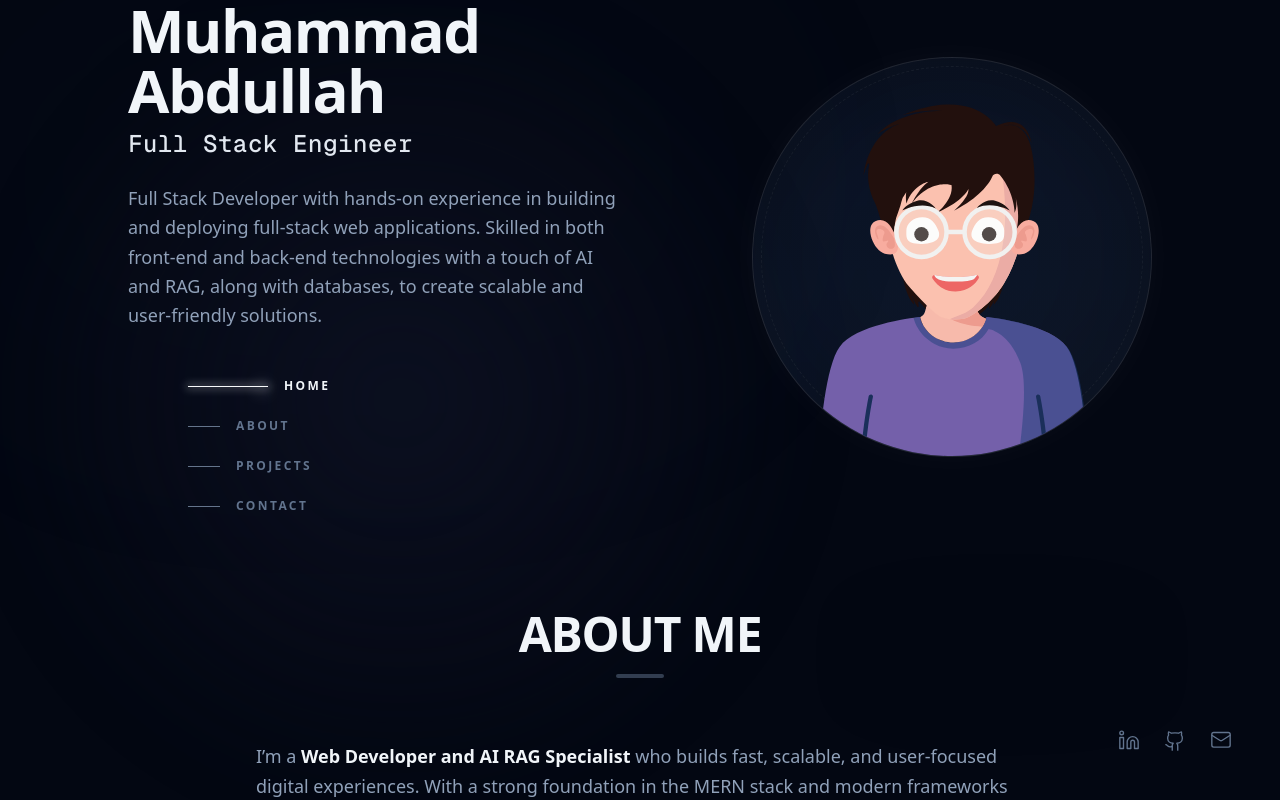
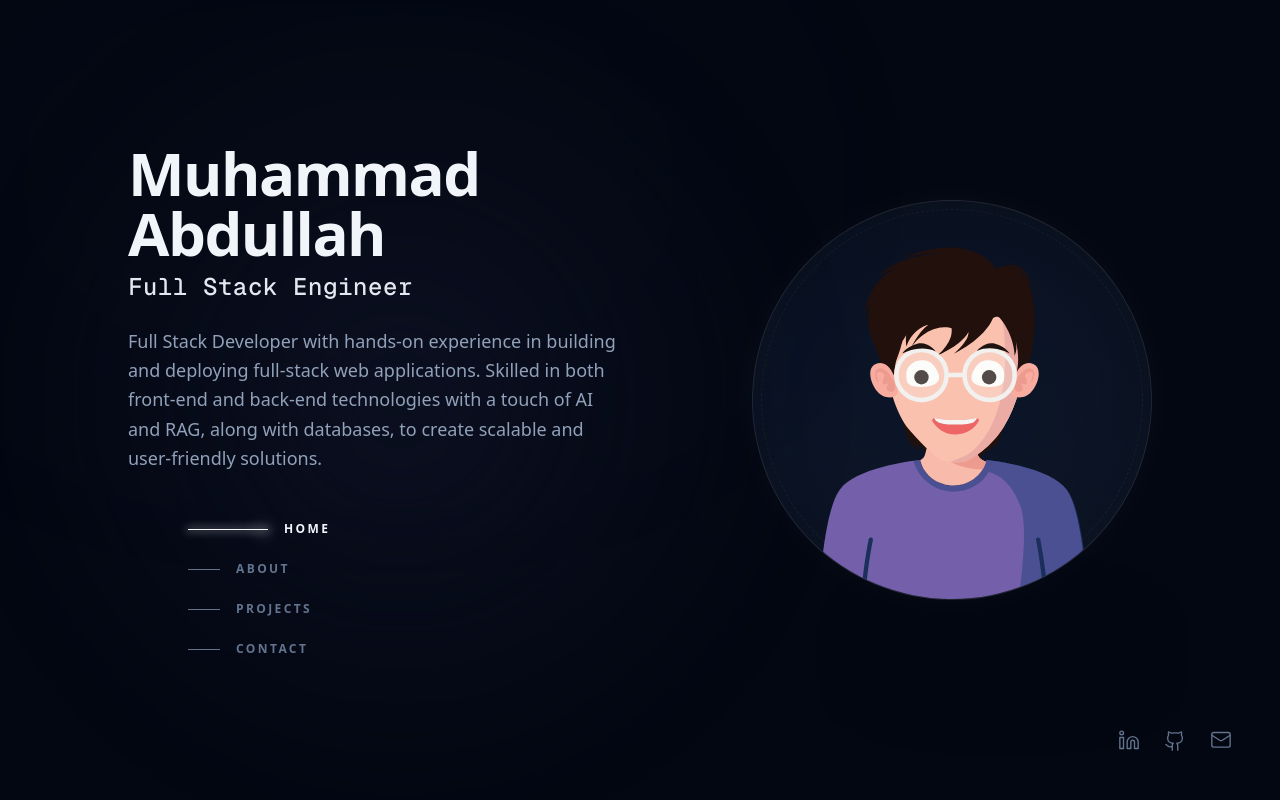
Before and after one commit to Abdullaha2h/Portfolio-, a Next.js app: page / in a window 1280 px wide. Shown: the top 800 px of the page. Built offline with nearby package versions, Linux system fonts and the light colour scheme.

Commit message:
Fixed responsiveness

```diff
--- a/src/app/page.tsx
+++ b/src/app/page.tsx
@@ -20,7 +20,7 @@ export default function Home() {
             </div>
 
             <main className="flex-1 flex flex-col items-center">
-                <section id="home" className=" flex items-center justify-center">
+                <section id="home" className=" md:min-h-screen flex items-center justify-center">
                     <Hero />
                 </section>
                 <About />
--- a/src/components/Background.tsx
+++ b/src/components/Background.tsx
@@ -5,7 +5,7 @@ import { CursorGlow } from "@/components/cursor-glow";
 
 export const Background = () => {
     return (
-        <div className="fixed inset-0 pointer-events-none">
+        <div className="fixed md:block hidden inset-0 pointer-events-none">
             <CursorGlow />
             <div className="absolute inset-0 overflow-hidden z-0">
                 <motion.div
```
